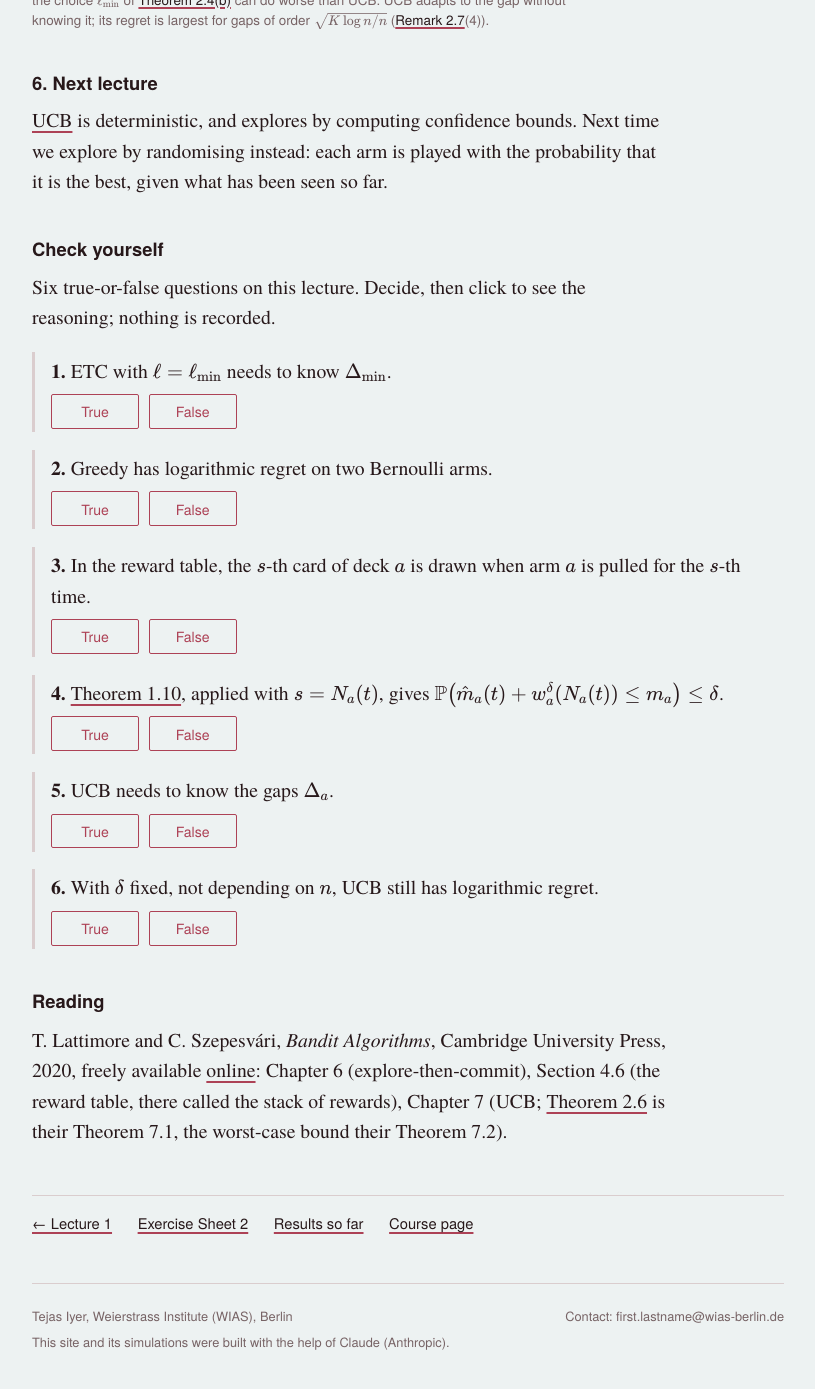
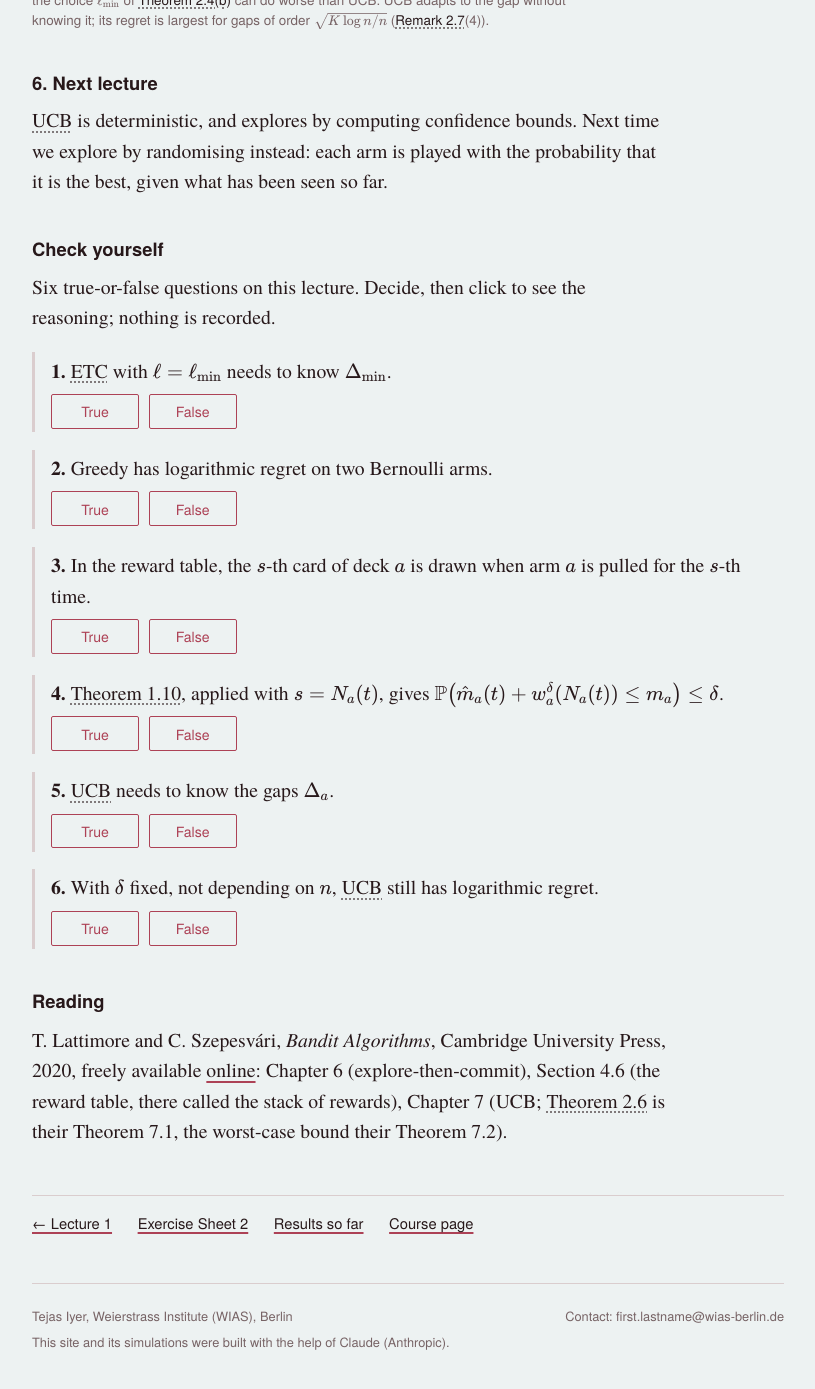
Before and after one commit to iyertejas/iyertejas.github.io, a Jekyll site: the page built from course-rl-2026-lecture-2.md, in a window 1280 px wide and 1400 px high, scrolled down 13843 px. Shown: the top 1389 px of the window, without its empty margins (232-1047 px from the left). Built offline with Jekyll 4.4.1, drawn with Linux system fonts in a browser that asks for light colours.

Commit message:
Notes: quieter reference links; link UCB and ETC in the Lecture 2 quiz

```diff
--- a/_includes/quiz-lecture-2.html
+++ b/_includes/quiz-lecture-2.html
@@ -1,6 +1,6 @@
 <div class="quiz" id="check">
 <div class="q" data-answer="true">
-<p class="q-text"><b>1.</b> ETC with \(\ell = \ell_{\min}\) needs to know \(\Delta_{\min}\).</p>
+<p class="q-text"><b>1.</b> <a href="#algorithm-2-3">ETC</a> with \(\ell = \ell_{\min}\) needs to know \(\Delta_{\min}\).</p>
 <div class="q-opts"><button type="button" data-v="true">True</button><button type="button" data-v="false">False</button></div>
 <div class="q-why" hidden><p>True. \(\ell_{\min} = \lceil (4/\Delta_{\min}^2) \log n \rceil\) depends on the smallest gap. Without it, no fixed \(\ell\) does better than order \(n^{2/3}\) (<a href="course-rl-2026-sheet-2.html#exercise-2-2">Exercise 2.2</a>).</p></div>
 </div>
@@ -20,12 +20,12 @@
 <div class="q-why" hidden><p>False: this does not follow. \(N_a(t)\) is random and depends on the rewards, while <a href="course-rl-2026-lecture-1.html#theorem-1-10">Theorem 1.10</a> is about a fixed number of samples. On the reward table, apply it to \(\hat m_{a,s}\) for each fixed \(s\) and take a union bound over \(s \in [n]\): the probability is at most \(n\delta\). This is why \(\delta = 1/n^2\).</p></div>
 </div>
 <div class="q" data-answer="false">
-<p class="q-text"><b>5.</b> UCB needs to know the gaps \(\Delta_a\).</p>
+<p class="q-text"><b>5.</b> <a href="#algorithm-2-5">UCB</a> needs to know the gaps \(\Delta_a\).</p>
 <div class="q-opts"><button type="button" data-v="true">True</button><button type="button" data-v="false">False</button></div>
 <div class="q-why" hidden><p>False. The index uses only \(\hat m_a\), \(N_a\) and \(\delta\); the gaps appear only in the analysis (<a href="#remark-2-7">Remark 2.7</a>).</p></div>
 </div>
 <div class="q" data-answer="false">
-<p class="q-text"><b>6.</b> With \(\delta\) fixed, not depending on \(n\), UCB still has logarithmic regret.</p>
+<p class="q-text"><b>6.</b> With \(\delta\) fixed, not depending on \(n\), <a href="#algorithm-2-5">UCB</a> still has logarithmic regret.</p>
 <div class="q-opts"><button type="button" data-v="true">True</button><button type="button" data-v="false">False</button></div>
 <div class="q-why" hidden><p>False. The best arm's first sample can be so low that its index, whose bonus stays at \(\sqrt{2 \log(1/\delta)}\), sits below \(m_2\) for ever, while the index of arm 2 never drops below it. This has positive probability, so the best arm is never played again and the regret is linear (<a href="#remark-2-7">Remark 2.7</a>).</p></div>
 </div>
--- a/style.css
+++ b/style.css
@@ -328,3 +328,6 @@ button:disabled:hover{background:transparent}
 .ref-pop .katex-display{margin:.3em 0 .7em;overflow-x:auto;overflow-y:hidden}
 .ref-pop .ref-wait{color:var(--muted)}
 .ref-pop .ref-go{font-family:var(--sans);font-size:.85rem;margin:.4rem 0 0;border-top:1px solid var(--rule);padding-top:.45rem}
+/* references to results and algorithms in the notes: quieter than ordinary links */
+.content a.ref-link{text-decoration-style:dotted;text-decoration-thickness:1.5px;text-decoration-color:color-mix(in srgb,var(--ink) 55%,transparent)}
+.content a.ref-link:hover,.content a.ref-link:focus-visible{color:var(--accent);text-decoration-style:solid;text-decoration-color:var(--accent)}
```
